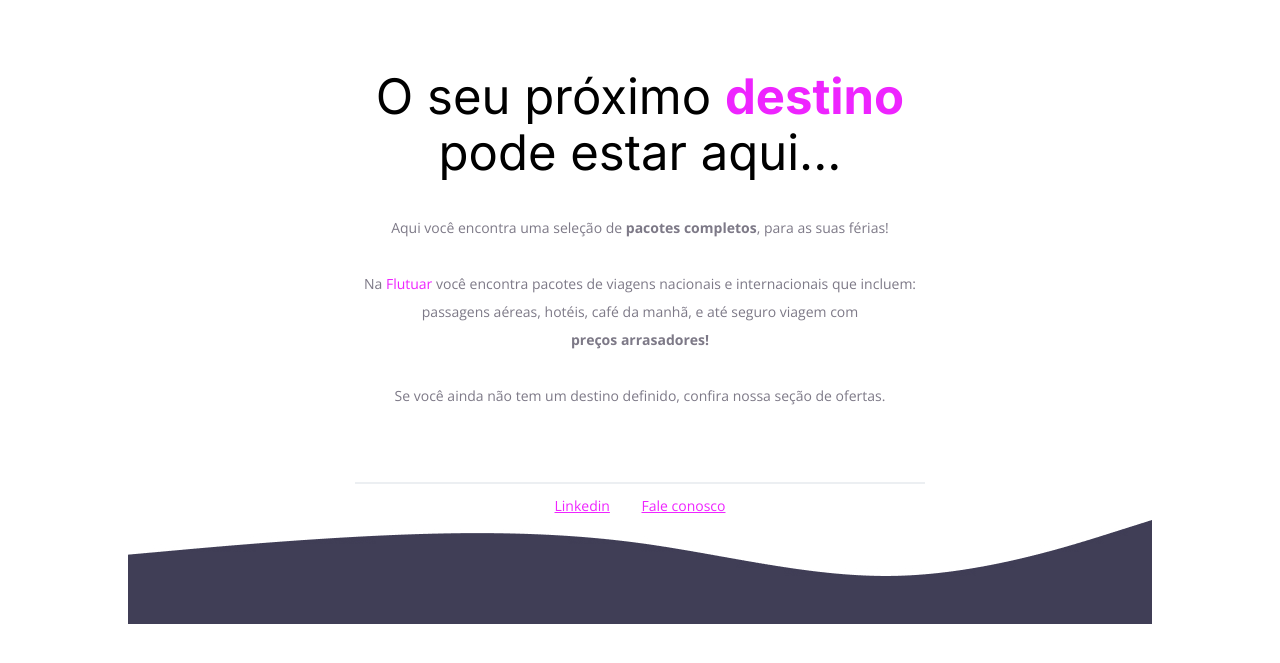
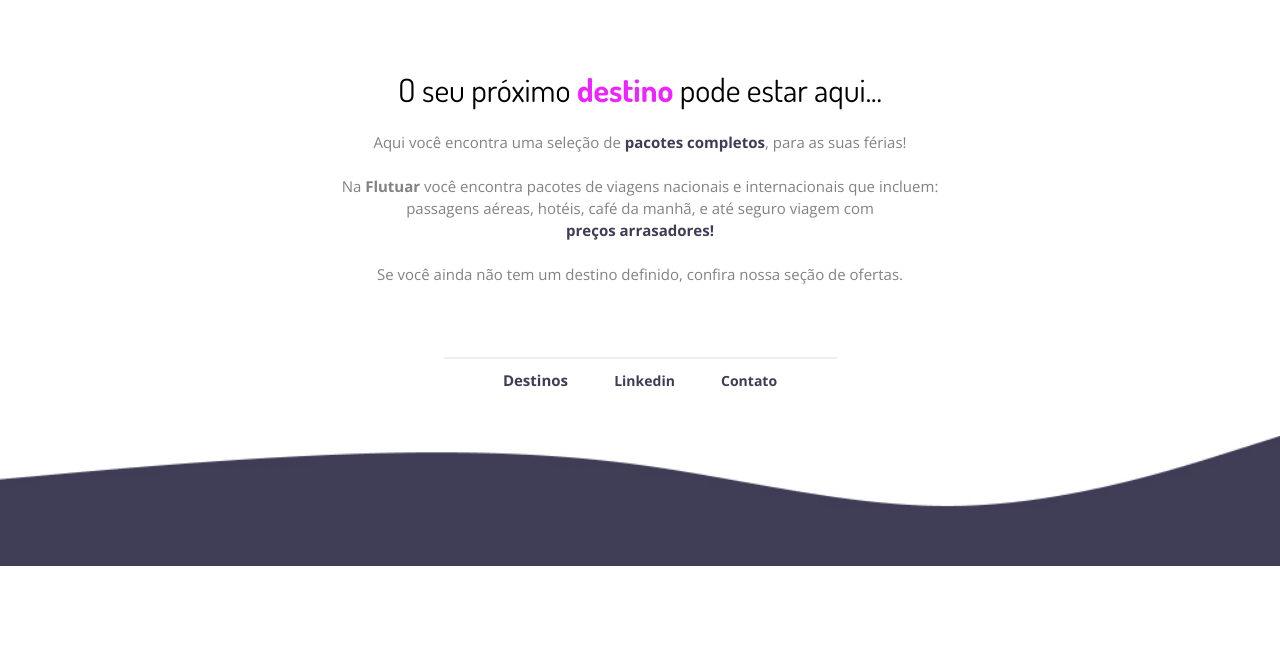
Before and after one commit to BrunnoML/desafioIntermediarioFase02, a plain HTML site: page index.html in a window 1280 px wide. Shown: the part 25-688 px from the top of the page. Drawn offline with nearby package versions, Linux system fonts and the light colour scheme.

Commit message:
feat: index and css

```diff
--- a/index.html
+++ b/index.html
@@ -11,7 +11,7 @@
     <title>Flutuar</title>
 
     <link
-      href="https://fonts.googleapis.com/css2?family=Inter:wght@400;700&family=Open+Sans:wght@400;700&display=swap"
+      href="https://fonts.googleapis.com/css2?family=Dosis:wght@400;700&family=Open+Sans:wght@400;700&display=swap"
       rel="stylesheet"
     />
 
@@ -26,7 +26,7 @@
         alt="Desenho de uma mulher vestindo uma camisa cinza e calça preta segurando o planeta terra com alguns pontos de localização"
       />
     </div>
-    <div id="hero">
+    <div id="centro">
       <h1>O seu próximo <span>destino</span> pode estar aqui...</h1>
       <p>
         Aqui você encontra uma seleção de <strong>pacotes completos</strong>,
@@ -35,9 +35,9 @@
         <br />
         <br />
 
-        Na <span>Flutuar</span> você encontra pacotes de viagens nacionais e
-        internacionais que incluem: passagens aéreas, hotéis, café da manhã, e
-        até seguro viagem com<br />
+        Na <span id="Flutuar">Flutuar</span> você encontra pacotes de viagens
+        nacionais e internacionais que incluem: passagens aéreas, hotéis, café
+        da manhã, e até seguro viagem com<br />
         <strong>preços arrasadores!</strong>
 
         <br />
@@ -51,12 +51,14 @@
     <div class="line"></div>
 
     <div id="footer">
+      <a target="_blank" rel="noopener" href="https://flanear.com.br"
+        >Destinos</a
+      >
       <a target="_blank" rel="noopener" href="https://linkedin.com/in/brunnoml"
         >Linkedin</a
       >
-      <a href="mailto:contato@brunnoml.com.br">Fale conosco</a>
+      <a href="mailto:contato@brunnoml.com.br">Contato</a>
+      <img id="wave" src="images/wave.jpg" alt="Desenho de uma onda" />
     </div>
-
-    <img id="wave" src="images/wave.jpg" alt="Desenho de uma onda" />
   </body>
 </html>
--- a/style.css
+++ b/style.css
@@ -4,8 +4,8 @@ body {
   margin: 0;
 }
 
-#hero {
-  width: 592px;
+#centro {
+  width: 626px;
   margin: 72px auto 72px;
   display: fixed;
   align-items: center;
@@ -18,10 +18,15 @@ body {
   justify-content: center;
 }
 
+#Flutuar {
+  color: #828282;
+  font-weight: bold;
+}
+
 h1 {
-  font-family: 'Inter', sans-serif;
-  font-size: 49px;
-  line-height: 56px;
+  font-family: 'Dosis', sans-serif;
+  font-size: 32px;
+  line-height: auto;
   font-weight: normal;
   text-align: center;
 }
@@ -32,35 +37,46 @@ h1 span {
   margin-bottom: 32px;
 }
 
-span,
-a {
+span {
   color: #ee24ff;
 }
 
-p,
-#footer {
-  color: #7d7987;
+a {
+  color: #3f3d56;
+  font-size: 15px;
+  font-weight: bold;
+  text-decoration: none;
+}
+
+p {
+  color: #828282;
+  font-size: 15px;
+  line-height: 22px;
+  text-align: center;
+}
+
+strong {
+  color: #3f3d56;
+}
+
+#footer a + a {
+  margin-left: 42px;
+  color: #3f3d56;
   font-size: 14px;
   line-height: 28px;
   text-align: center;
 }
 
-#footer a + a {
-  margin-left: 28px;
-}
-
 .line {
-  width: 568px;
+  width: 391px;
   height: 0;
-
   margin: 0 auto 8px;
-
   border: 1px solid #eceff2;
 }
 
-#balls {
-  position: fixed;
+#wave {
   bottom: 0;
-  right: 0;
-  margin: 0;
+  left: 0;
+  width: 100%;
+  margin-top: 40.83px;
 }
```
